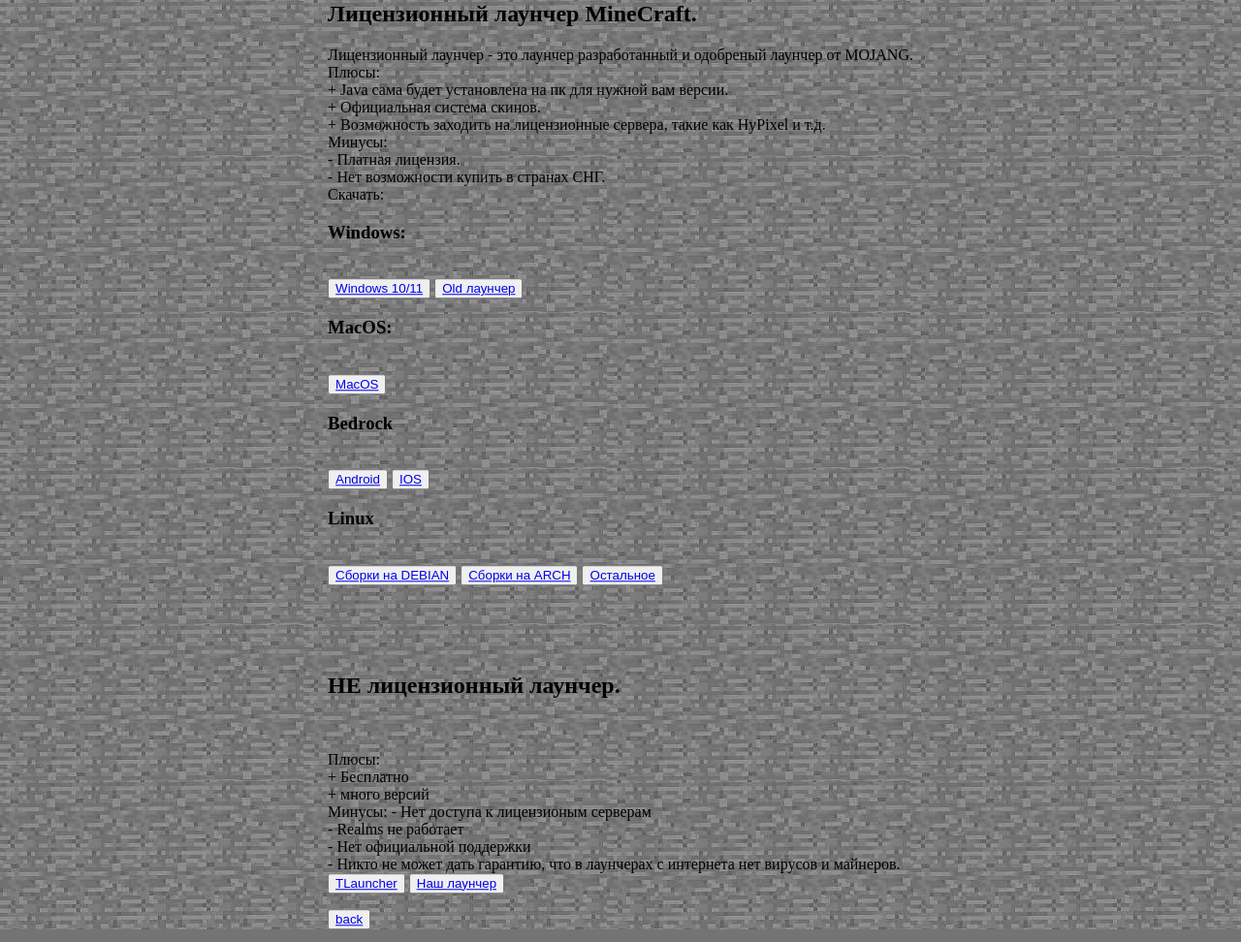
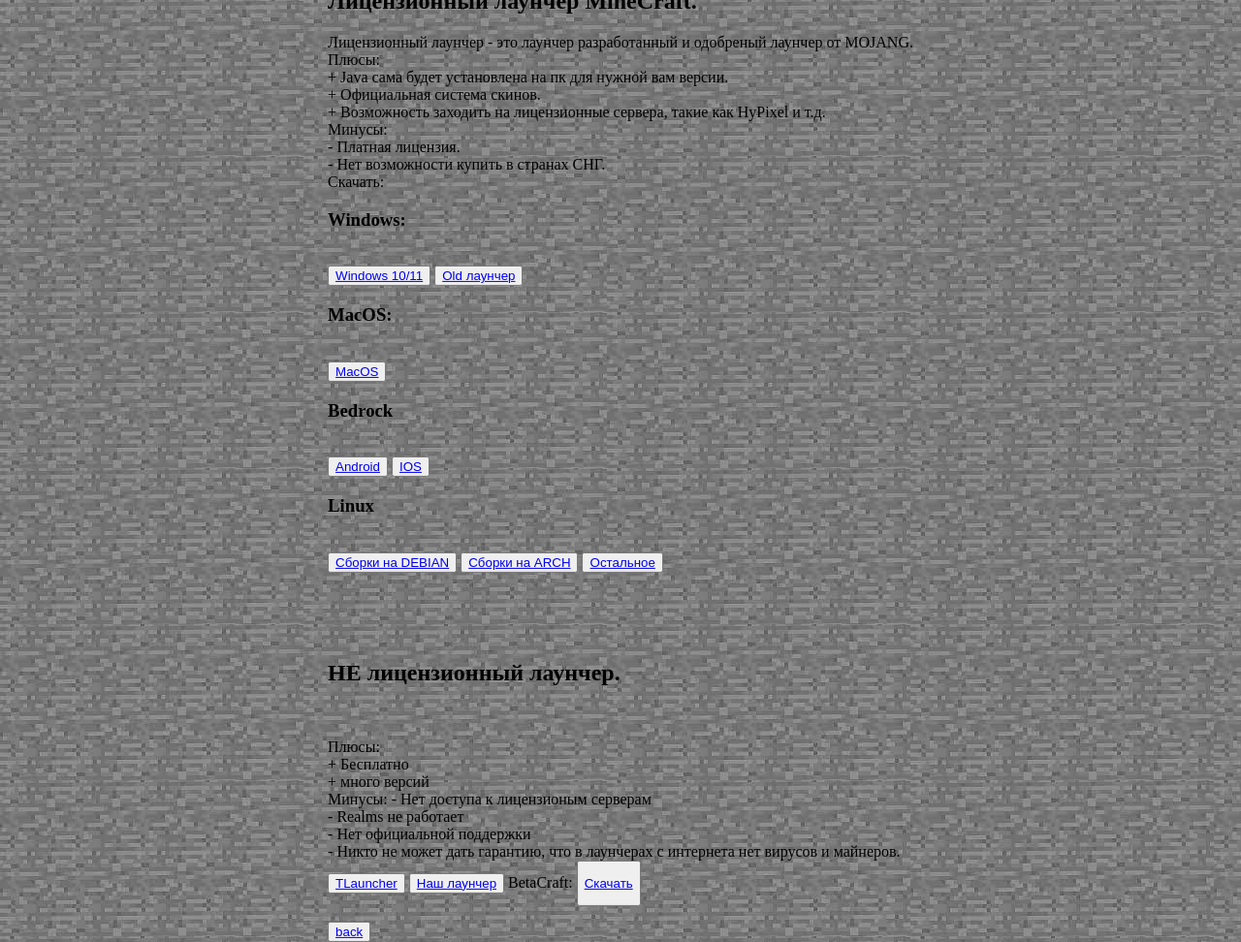
Before and after one commit to MaxiMax9055/Minecrafters_webresors, a Flask app: page /home in a window 1280 px wide. Shown: the whole page at 97% size. Run offline with Flask 3, Linux system fonts and the light colour scheme.

Commit message:
Update downloadm.html

```diff
--- a/templates/downloadm.html
+++ b/templates/downloadm.html
@@ -86,6 +86,10 @@
 <button>
 <a href="/launcher" download>Наш лаунчер</a><br>
 </button>
+BetaCraft:
+  <button>
+    <a href="betacraft"><p>Скачать</p></a>
+  </button>
 </p>
 <button>
   <a href="/">back</a>
```
